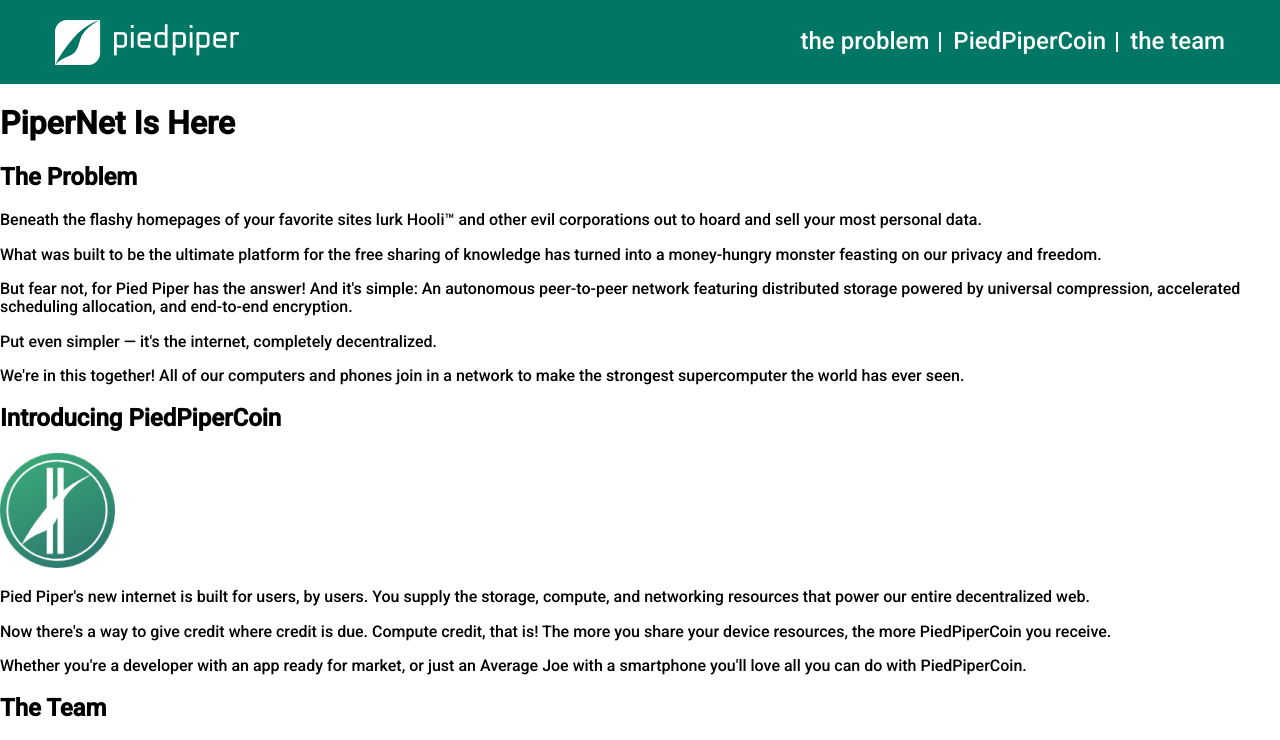
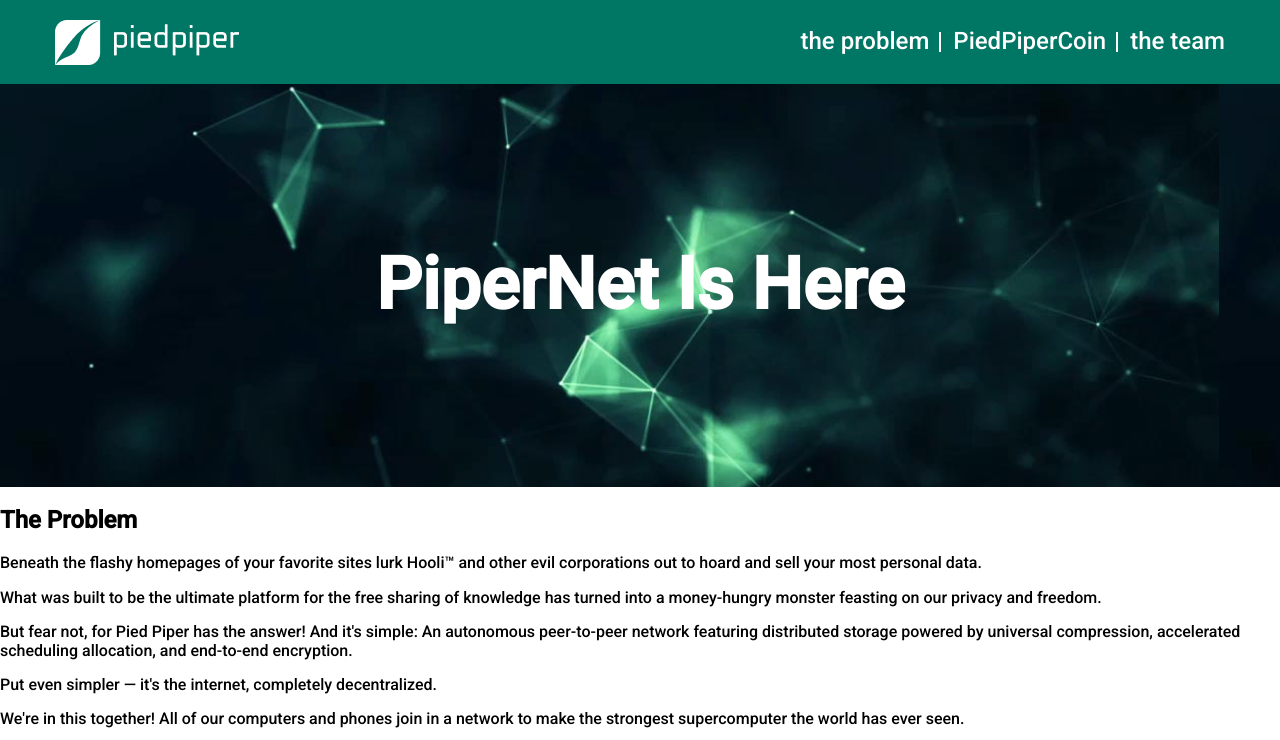
Before and after one commit to BrynkinSergey/html-css, a website: page index.html in a window 1280 px wide. Shown: the top 740 px of the page. Drawn offline with nearby package versions, Linux system fonts and the light colour scheme.

Commit message:
add jumbotron styles

```diff
--- a/style.css
+++ b/style.css
@@ -74,6 +74,20 @@ body {
   width: 100%;
 }
 
+.jumbotron {
+  height: 403px;
+  width: 100%;
+  background-image: url(/images/jumbotron-bg.png);
+
+  display: flex;
+  justify-content: center;
+  align-items: center;
+
+  color: white;
+  font-size: 36px;
+  font-weight: 500;
+}
+
 .footer {
   height: 176px;
   width: 100%;
```
Also changed, not shown: images/jumbotron-bg.png (added).
